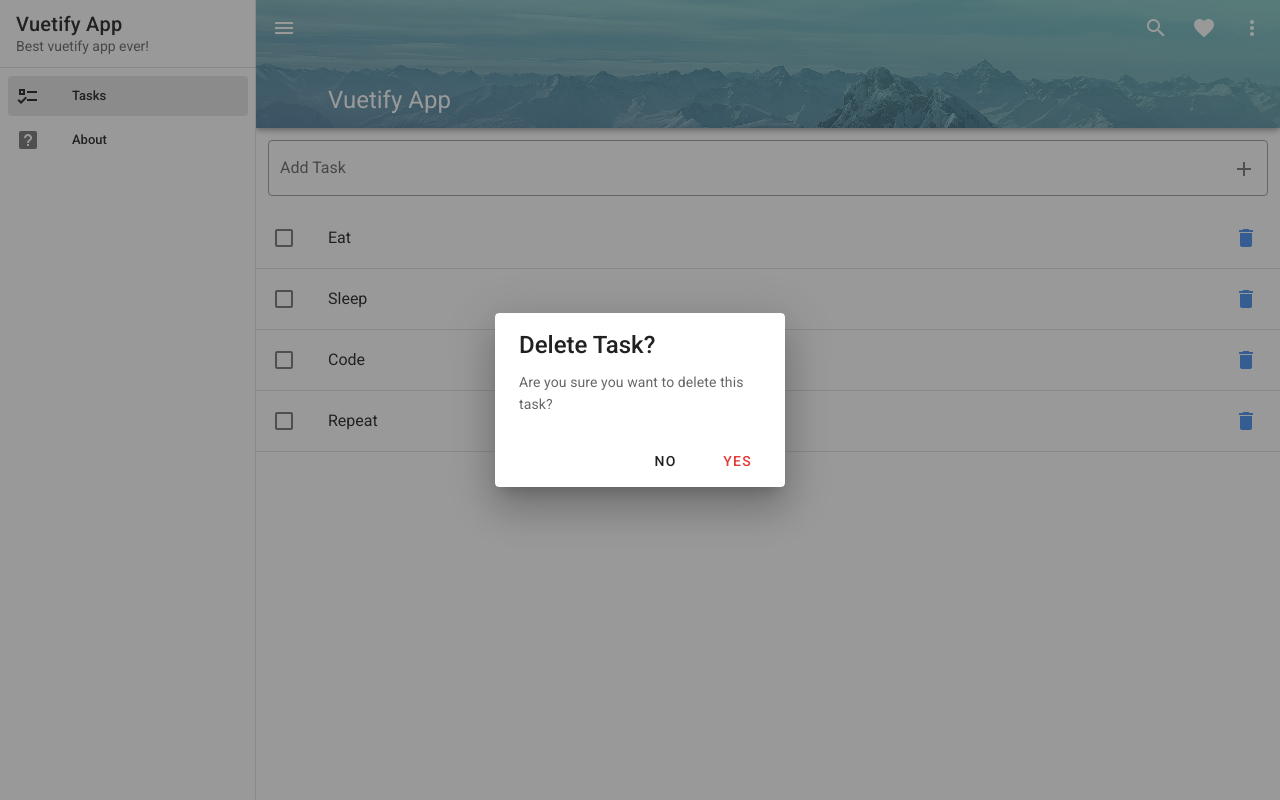
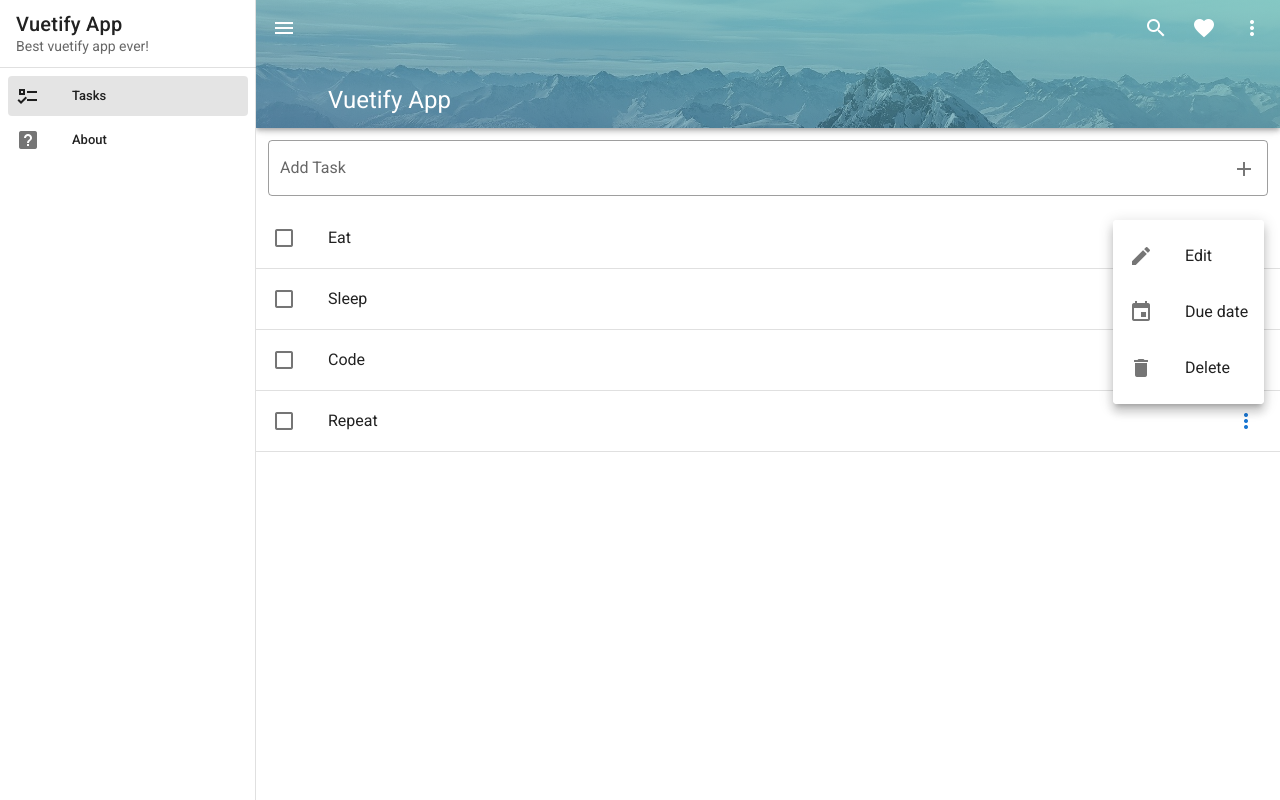
Before and after one commit to moshoodfakorede/vue-vuetify-app, a Vue app: page /#/ in a window 1280 px wide. Both pictures are taken after a click on the button 1246 px from the left and 238 px from the top of the page. Built offline with nearby package versions, Linux system fonts and the light colour scheme.

Commit message:
task menu

```diff
--- a/src/components/Task/Task.vue
+++ b/src/components/Task/Task.vue
@@ -18,12 +18,13 @@
                 >{{ task.title }}</v-list-item-title>
             </v-list-item-content>
             <v-list-item-action>
-                <v-btn
+                <!-- <v-btn
                   @click.stop="dialogs.delete = true"
                   icon
                 >
                     <v-icon color="primary lighten-1">mdi-delete</v-icon>
-                </v-btn>
+                </v-btn> -->
+                <task-menu :task="task" />
             </v-list-item-action>
 
             </template>
@@ -31,11 +32,11 @@
         </v-list-item>
         <v-divider></v-divider>
 
-        <delete-dialog
+        <!-- <delete-dialog
           v-if="dialogs.delete"
           :task="task"
           @closeDialog="dialogs.delete = false"
-         />
+         /> -->
     </div>
 </template>
 
@@ -43,12 +44,7 @@
     export default {
       props: ['task'],
       components: {
-          'delete-dialog': require('@/components/Task/Dialogs/DeleteDialog.vue').default
+        'task-menu': require('@/components/Task/TaskMenu.vue').default
       },
-      data: () => ({
-          dialogs: {
-            delete: false
-          }
-      })
     }
 </script>
--- /dev/null
+++ b/src/components/Task/TaskMenu.vue
@@ -0,0 +1,62 @@
+<template>
+<div>
+    <v-menu
+        bottom
+        left
+    >
+        <template v-slot:activator="{ on, attrs }">
+            <v-btn
+              color="primary"
+              icon
+              v-bind="attrs"
+              v-on="on"
+            >
+              <v-icon>mdi-dots-vertical</v-icon>
+            </v-btn>
+        </template>
+
+        <v-list>
+            <v-list-item
+              v-for="(item, i) in items"
+              :key="i"
+              @click="handleClick(i)"
+            >
+              <v-list-item-icon>
+                <v-icon v-text="item.icon"></v-icon>
+              </v-list-item-icon>
+              <v-list-item-title>{{ item.title }}</v-list-item-title>
+            </v-list-item>
+        </v-list>
+    </v-menu>
+
+    <delete-dialog
+        v-if="dialogs.delete"
+        :task="task"
+        @closeDialog="dialogs.delete = false"
+    />
+</div>
+</template>
+
+<script>
+    export default {
+      props: ['task'],
+      components: {
+        'delete-dialog': require('@/components/Task/Dialogs/DeleteDialog.vue').default,
+      },
+      data: () => ({
+        dialogs: {
+          delete: false
+        },
+        items: [
+            { title: 'Edit', icon: 'mdi-pencil', click() { console.log('edit') }},
+            { title: 'Due date', icon: 'mdi-calendar', click() {} },
+            { title: 'Delete', icon: 'mdi-delete', click() { this.dialogs.delete = true }},
+        ],
+      }),
+      methods: {
+        handleClick(index) {
+          this.items[index].click.call(this)
+        }
+      }
+    }
+</script>
```
